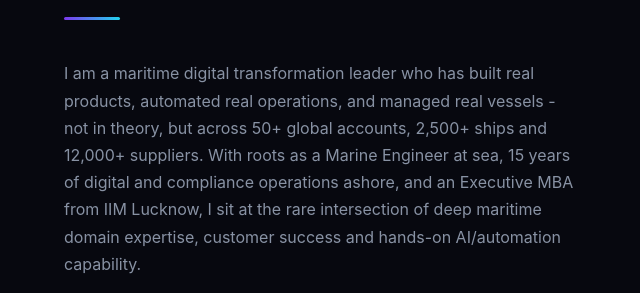
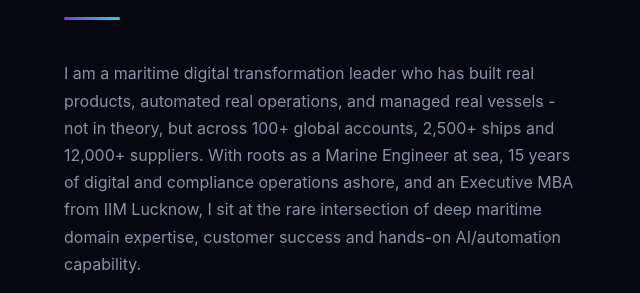
Before and after one commit to harshal11k/harshal11k.github.io, a plain HTML site: page index.html in a window 1280 px wide. Shown: the part 1070-1363 px from the top of the page, 24-664 px from the left. Drawn offline with Linux system fonts and the light colour scheme.

Commit message:
Update index.html

```diff
--- a/index.html
+++ b/index.html
@@ -620,7 +620,7 @@
           <h2 class="section-title">The person behind<br><span class="grad-text">the data.</span></h2>
           <div class="divider"></div>
           <div class="about-text">
-            <p>I am a maritime digital transformation leader who has built real products, automated real operations, and managed real vessels - not in theory, but across 50+ global accounts, 2,500+ ships and 12,000+ suppliers. With roots as a Marine Engineer at sea, 15 years of digital and compliance operations ashore, and an Executive MBA from IIM Lucknow, I sit at the rare intersection of deep maritime domain expertise, customer success and hands-on AI/automation capability.</p>
+            <p>I am a maritime digital transformation leader who has built real products, automated real operations, and managed real vessels - not in theory, but across 100+ global accounts, 2,500+ ships and 12,000+ suppliers. With roots as a Marine Engineer at sea, 15 years of digital and compliance operations ashore, and an Executive MBA from IIM Lucknow, I sit at the rare intersection of deep maritime domain expertise, customer success and hands-on AI/automation capability.</p>
             <p>Currently at Normec Verifavia, I oversee vessel data governance for 2,500+ vessels, lead a 15-member cross-functional team, and led the product design and build-out of two maritime SaaS platforms from the ground up.</p>
             <p>My edge: I understand both the ocean and the algorithm. I leverage Python, Excel(VBA), Power BI, and AI agents to automate what was once painfully manual, freeing teams to focus on what actually matters.</p>
           </div>
```
